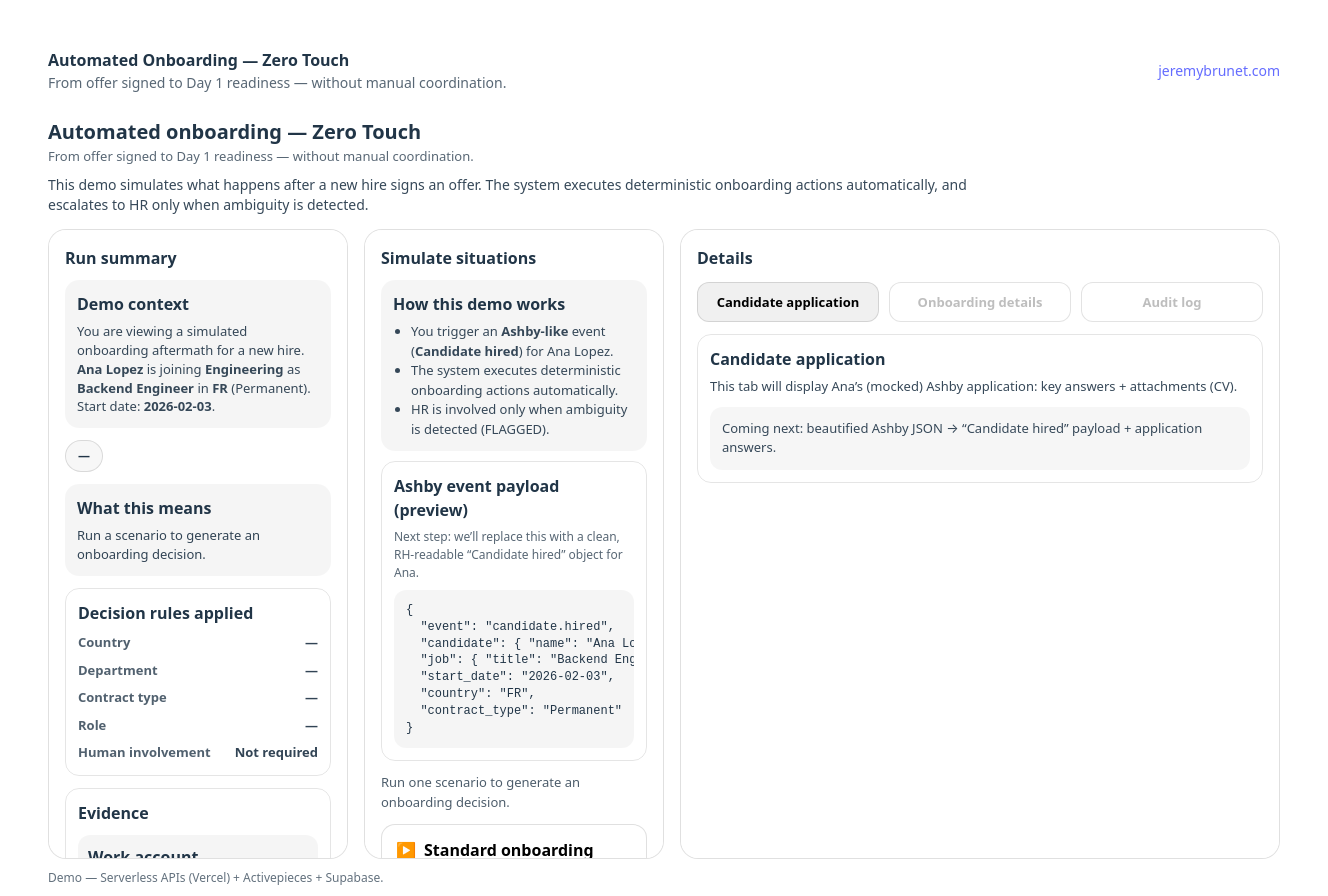
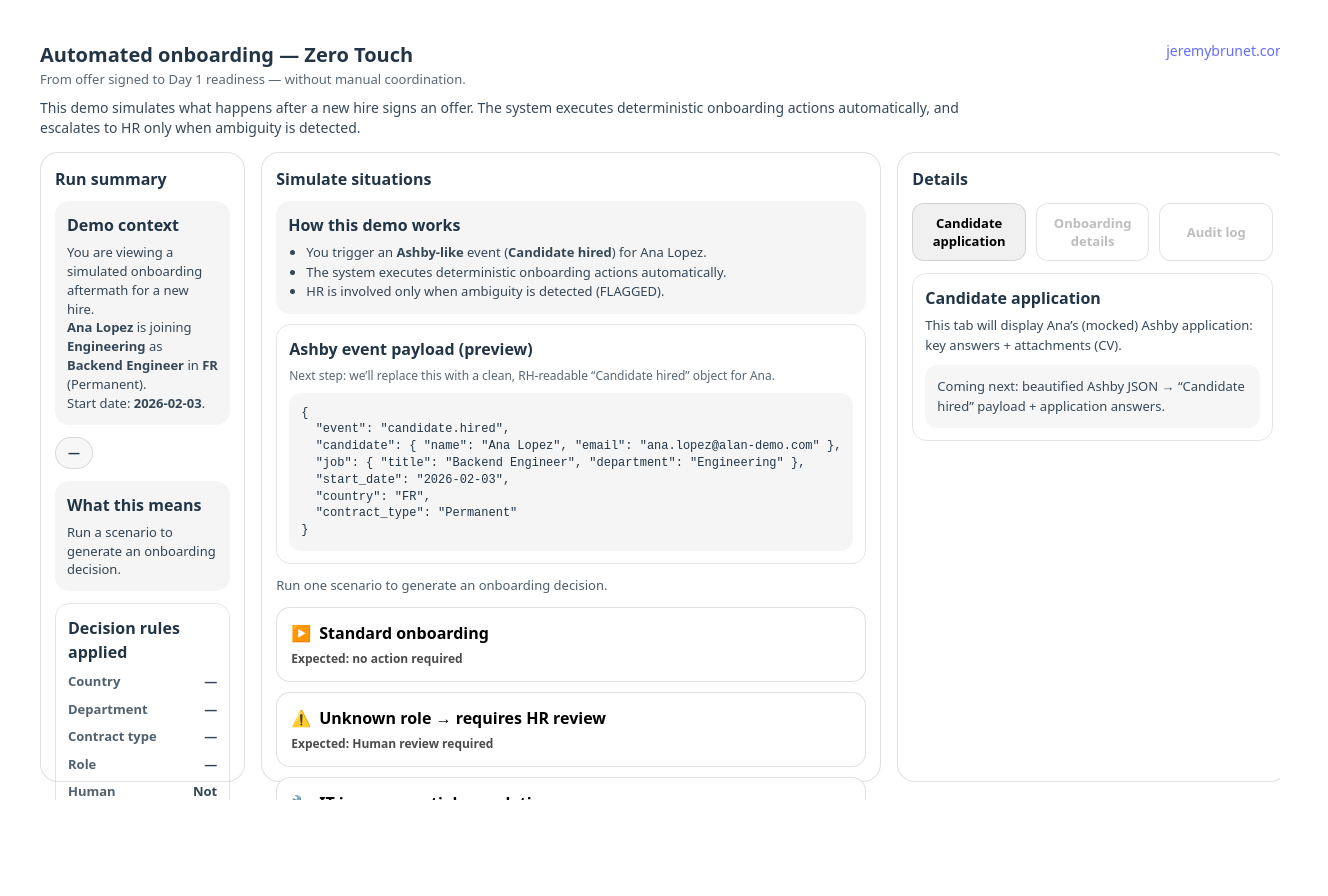
Before and after one commit to DFATPUNK/hr-onboarding-engine, a React (Vite) app: page / in a window 1280 px wide. Shown: the top 896 px of the page, 1328 px wide, since content can reach past the window. After the commit the page ends 800 px from the top, so only its background shows below. Built offline with nearby package versions, Linux system fonts and the light colour scheme.

Commit message:
remove duplicate header & footer

```diff
--- a/src/App.tsx
+++ b/src/App.tsx
@@ -5,26 +5,35 @@ import AuditLog from "./pages/AuditLog";
 
 export default function App() {
   return (
-    <div style={{ padding: 24, fontFamily: "system-ui, -apple-system, Segoe UI, Roboto" }}>
-      <header style={{ display: "flex", alignItems: "center", justifyContent: "space-between", marginBottom: 24 }}>
+    <div style={{ height: "100vh", display: "flex", flexDirection: "column", padding: 16 }}>
+      <header style={{ display: "flex", alignItems: "flex-start", justifyContent: "space-between", marginBottom: 14 }}>
+        <div>
           <Link to="/" style={{ textDecoration: "none", color: "inherit" }}>
-          <div style={{ fontWeight: 900 }}>Automated Onboarding — Zero Touch</div>
-          <div style={{ fontSize: 14, opacity: 0.75 }}>
+            <div style={{ fontWeight: 900, fontSize: 20 }}>Automated onboarding — Zero Touch</div>
+            <div style={{ fontSize: 13, opacity: 0.75 }}>
               From offer signed to Day 1 readiness — without manual coordination.
             </div>
           </Link>
+
+          <div style={{ fontSize: 14, opacity: 0.9, marginTop: 8, maxWidth: 980, lineHeight: 1.45 }}>
+            This demo simulates what happens after a new hire signs an offer. The system executes deterministic onboarding
+            actions automatically, and escalates to HR only when ambiguity is detected.
+          </div>
+        </div>
+
         <a href="https://jeremybrunet.com" target="_blank" rel="noreferrer" style={{ fontSize: 14 }}>
           jeremybrunet.com
         </a>
       </header>
-
+      <main style={{ flex: 1, minHeight: 0 }}>
         <Routes>
           <Route path="/" element={<Home />} />
           <Route path="/onboarding/:runId" element={<OnboardingDetails />} />
           <Route path="/audit/:runId" element={<AuditLog />} />
         </Routes>
+      </main>
 
-      <footer style={{ marginTop: 40, fontSize: 12, opacity: 0.7 }}>
+      <footer style={{ fontSize: 12, opacity: 0.7, marginTop: 10 }}>
         Demo — Serverless APIs (Vercel) + Activepieces + Supabase.
       </footer>
     </div>
--- a/src/index.css
+++ b/src/index.css
@@ -22,6 +22,11 @@ a:hover {
   color: #535bf2;
 }
 
+html, body {
+  height: 100%;
+  overflow: hidden;
+}
+
 body {
   margin: 0;
   min-height: 100vh;
@@ -30,6 +35,8 @@ body {
 
 #root {
   width: 100%;
+  height: 100%;
+  overflow: hidden;
   max-width: none;
   margin: 0;
   padding: 24px;
--- a/src/pages/Home.tsx
+++ b/src/pages/Home.tsx
@@ -147,19 +147,7 @@ export default function Home() {
 
   // Layout: 3 columns (1/4, 1/4, 1/2)
   return (
-    <div style={{ width: "100%" }}>
-      {/* Page-level narrative (outside containers) */}
-      <div style={{ marginBottom: 14 }}>
-        <div style={{ fontSize: 20, fontWeight: 950 }}>Automated onboarding — Zero Touch</div>
-        <div style={{ fontSize: 13, opacity: 0.75 }}>
-          From offer signed to Day 1 readiness — without manual coordination.
-        </div>
-        <div style={{ fontSize: 14, opacity: 0.9, marginTop: 8, maxWidth: 980, lineHeight: 1.45 }}>
-          This demo simulates what happens after a new hire signs an offer. The system executes deterministic onboarding
-          actions automatically, and escalates to HR only when ambiguity is detected.
-        </div>
-      </div>
-
+    <div style={{ width: "100%", minHeight: 0 }}>
       <div
         style={{
           display: "grid",
@@ -360,9 +348,6 @@ export default function Home() {
         </section>
       </div>
 
-      <div style={{ marginTop: 10, fontSize: 12, opacity: 0.7 }}>
-        Demo — Serverless APIs (Vercel) + Activepieces + Supabase.
-      </div>
     </div>
   );
 }
@@ -501,9 +486,9 @@ function panel(): React.CSSProperties {
   return {
     border: "1px solid rgba(0,0,0,0.12)",
     borderRadius: 18,
-    padding: 16,
+    padding: 14,
     background: "white",
-    overflow: "auto",
+    minHeight: 0
   };
 }
 
```
Lines whose indentation alone changed are shown as unchanged.
